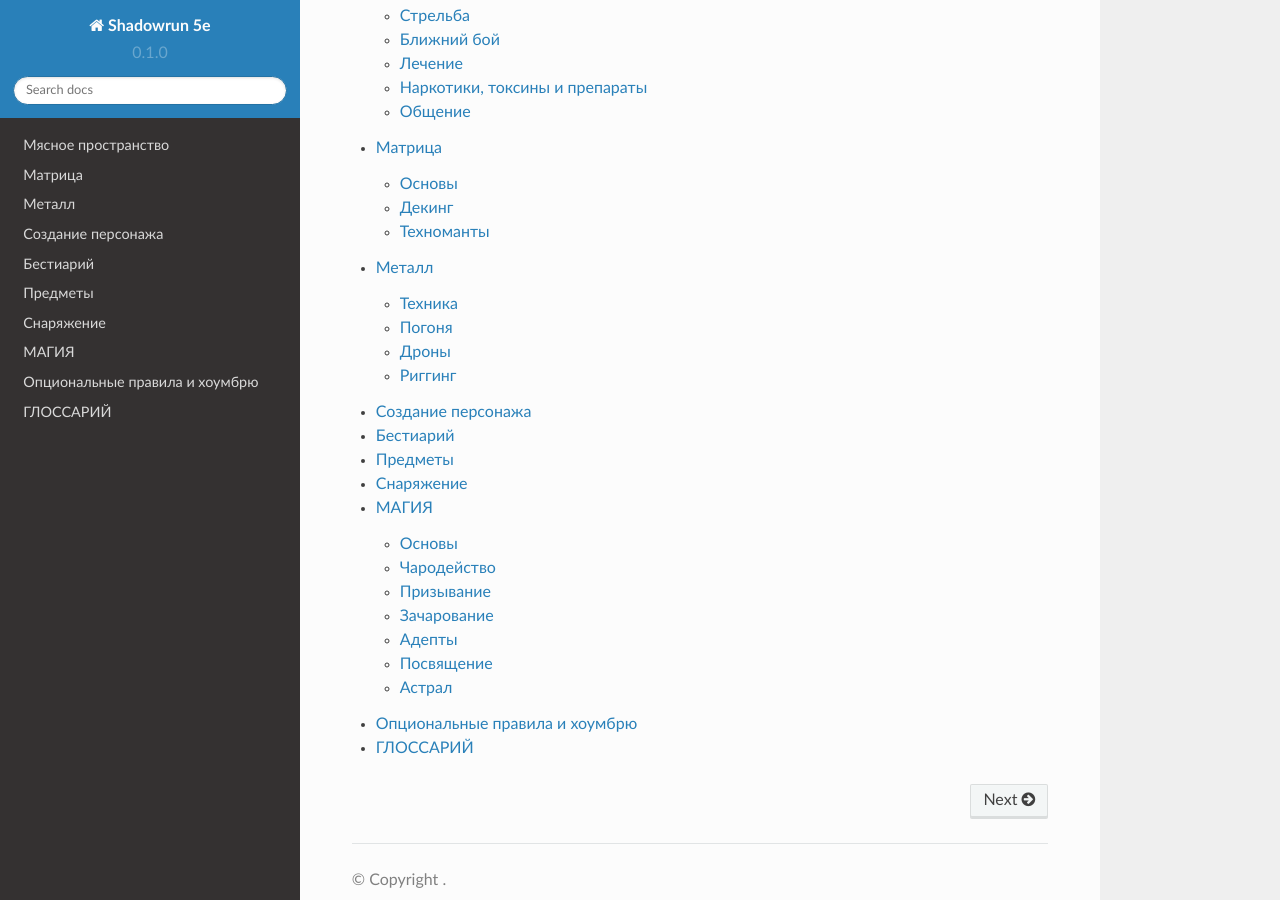
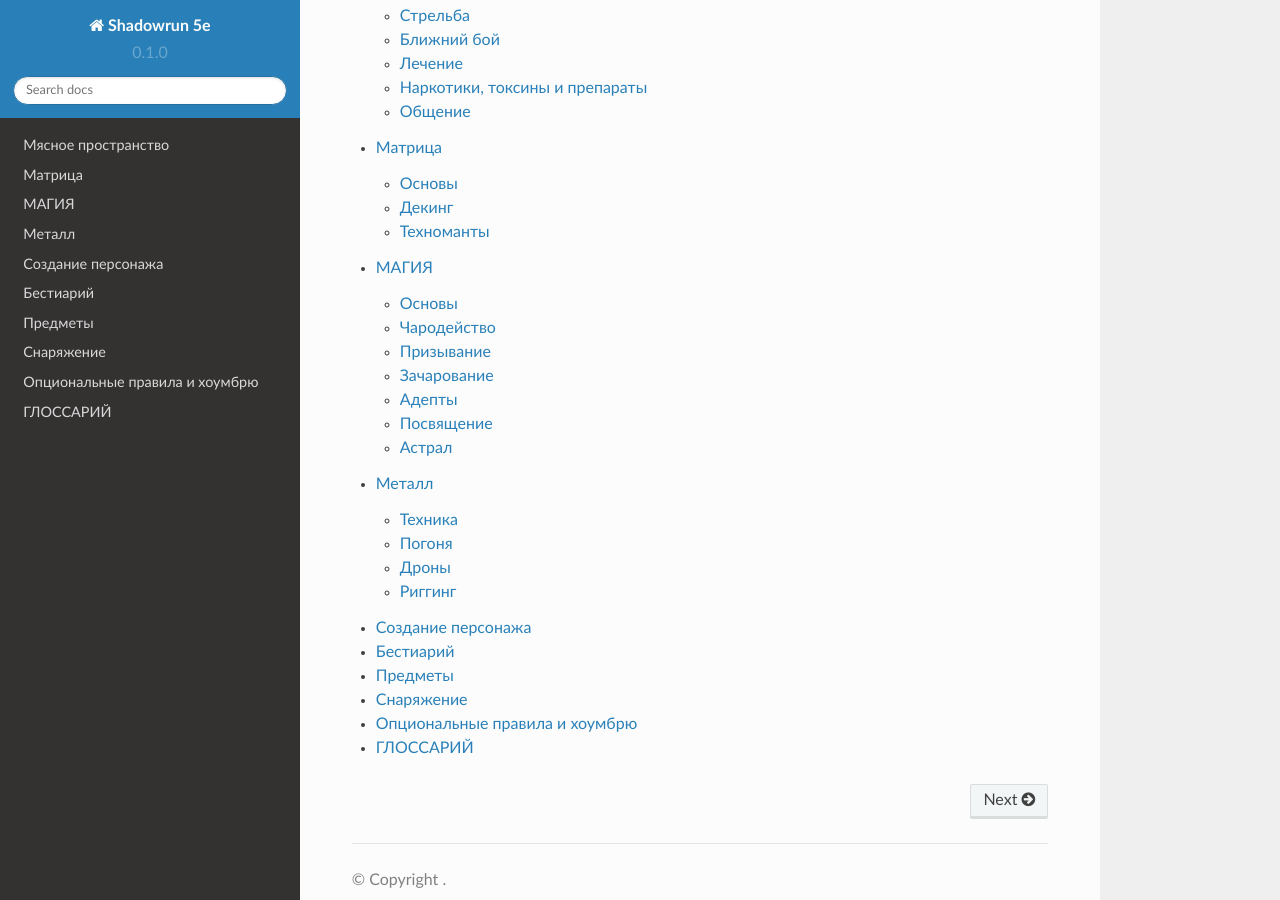
Before and after one commit to Ashokasundari/sr5e-docs, a Sphinx documentation site: the page built from docs/source/index.rst, in a window 1280 px wide and 900 px high, scrolled down 637 px. Built offline with Sphinx 7.4.7 and the Read the Docs theme 2.0.0, drawn with Linux system fonts in a browser that asks for light colours.

Commit message:
Initial commit

```diff
--- a/docs/source/index.rst
+++ b/docs/source/index.rst
@@ -19,11 +19,11 @@
 .. toctree::
     meatspace
     matrix
+    magic
     tech
     character_creation
     bestiary
     items
     equipment
-    magic
     optional_rules
     glossary
```
